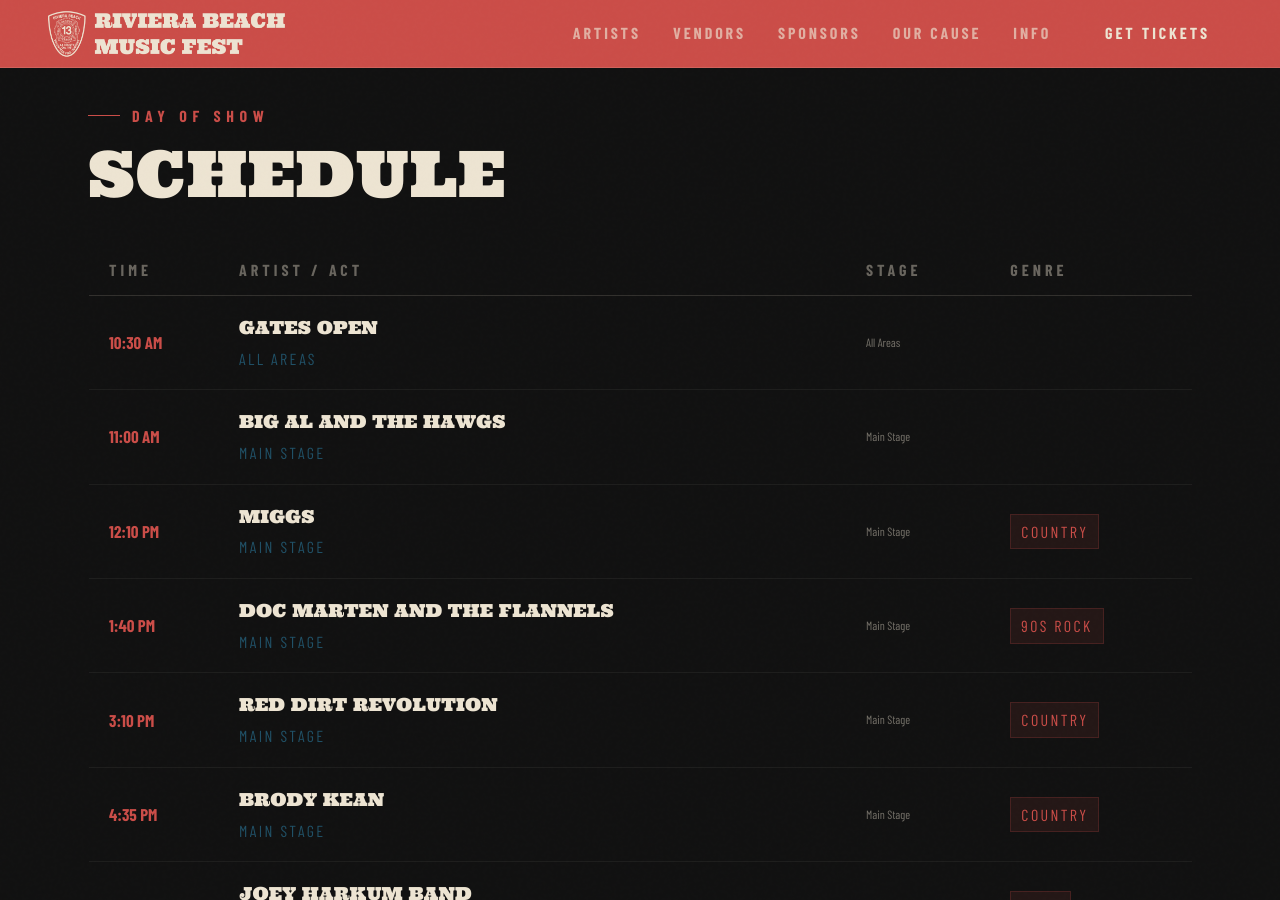
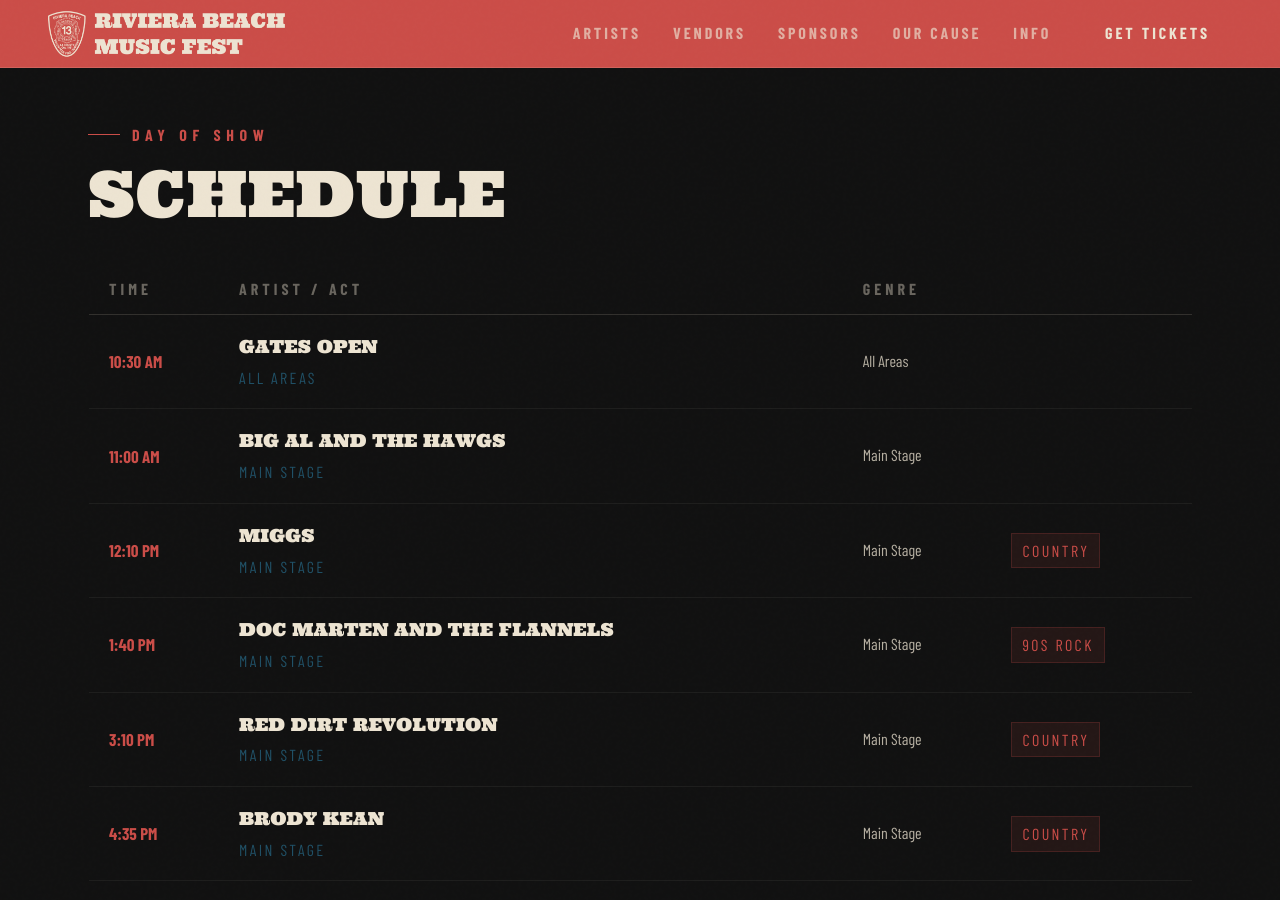
Before and after one commit to RBVFC/rbmf, a Jekyll site: the page built from index.html, in a window 1280 px wide and 900 px high, scrolled down 2573 px. Built offline with Jekyll 4.4.1, drawn with Linux system fonts in a browser that asks for light colours; some web fonts are replaced.

Commit message:
Update index.html

```diff
--- a/index.html
+++ b/index.html
@@ -28,17 +28,17 @@
 
     <div class="anim-fade-up anim-delay-2" style="display:flex;align-items:center;justify-content:center;gap:28px;margin-top:40px;flex-wrap:wrap;">
       <div style="text-align:center;">
-        <div style="font-family:var(--font-ui);font-size:10px;letter-spacing:0.25em;text-transform:uppercase;opacity:0.45;margin-bottom:3px;">Date</div>
+        <div style="font-family:var(--font-ui);font-size:16px;letter-spacing:0.25em;text-transform:uppercase;opacity:0.75;margin-bottom:3px;">Date</div>
         <div style="font-family:var(--font-ui);font-weight:900;font-size:22px;letter-spacing:0.06em;">SAT, OCT 10</div>
       </div>
       <div style="width:1px;height:36px;background:rgba(237,228,210,0.18);"></div>
       <div style="text-align:center;">
-        <div style="font-family:var(--font-ui);font-size:10px;letter-spacing:0.25em;text-transform:uppercase;opacity:0.45;margin-bottom:3px;">Year</div>
+        <div style="font-family:var(--font-ui);font-size:16px;letter-spacing:0.25em;text-transform:uppercase;opacity:0.75;margin-bottom:3px;">Year</div>
         <div style="font-family:var(--font-ui);font-weight:900;font-size:22px;letter-spacing:0.06em;">{{ site.festival.year }}</div>
       </div>
       <div style="width:1px;height:36px;background:rgba(237,228,210,0.18);"></div>
       <div style="text-align:center;">
-        <div style="font-family:var(--font-ui);font-size:10px;letter-spacing:0.25em;text-transform:uppercase;opacity:0.45;margin-bottom:3px;">Location</div>
+        <div style="font-family:var(--font-ui);font-size:16px;letter-spacing:0.25em;text-transform:uppercase;opacity:0.75;margin-bottom:3px;">Location</div>
         <div style="font-family:var(--font-ui);font-weight:900;font-size:22px;letter-spacing:0.06em;">Pasadena, MD</div>
       </div>
     </div>
@@ -75,8 +75,8 @@
 
   </div>
 
-  <div style="display:flex;flex-direction:column;align-items:center;gap:7px;opacity:0.35;margin-top:48px;">
-    <span style="font-family:var(--font-ui);font-size:10px;letter-spacing:0.3em;text-transform:uppercase;">Scroll</span>
+  <div style="display:flex;flex-direction:column;align-items:center;gap:7px;opacity:0.75;margin-top:48px;">
+    <span style="font-family:var(--font-ui);font-size:16px;letter-spacing:0.3em;text-transform:uppercase;">Scroll</span>
     <div style="width:1px;height:38px;background:var(--cream);animation:scrollLine 2s infinite;"></div>
   </div>
 </section>
@@ -141,7 +141,6 @@
         <tr>
           <th>Time</th>
           <th>Artist / Act</th>
-          <th>Stage</th>
           <th>Genre</th>
         </tr>
       </thead>
@@ -156,13 +155,13 @@
             </div>
             {% if slot.stage %}<div class="sched-stage">{{ slot.stage }}</div>{% endif %}
           </td>
-          <td><span style="font-family:var(--font-ui);font-size:12px;opacity:0.45;">{{ slot.stage }}</span></td>
+          <td><span style="font-family:var(--font-ui);font-size:16px;opacity:0.75;">{{ slot.stage }}</span></td>
           <td>{% if slot.genre != "" %}<span class="sched-genre">{{ slot.genre }}</span>{% endif %}</td>
         </tr>
         {% endfor %}
       </tbody>
     </table>
-    <p style="margin-top:16px;font-family:var(--font-ui);font-size:12px;opacity:0.38;letter-spacing:0.1em;">* Schedule subject to change.</p>
+    <p style="margin-top:16px;font-family:var(--font-ui);font-size:16px;opacity:0.75;letter-spacing:0.1em;">* Schedule subject to change.</p>
   </div>
 </section>
 
@@ -189,7 +188,7 @@
       </div>
       {% endfor %}
     </div>
-    <p style="margin-top:22px;font-size:13px;opacity:0.6;text-align:center;">
+    <p style="margin-top:22px;font-size:16px;opacity:0.8;text-align:center;">
       Children under 5 admitted free. All proceeds support RBVFC Station {{ site.rbvfc.station }}.
     </p>
   </div>
```
